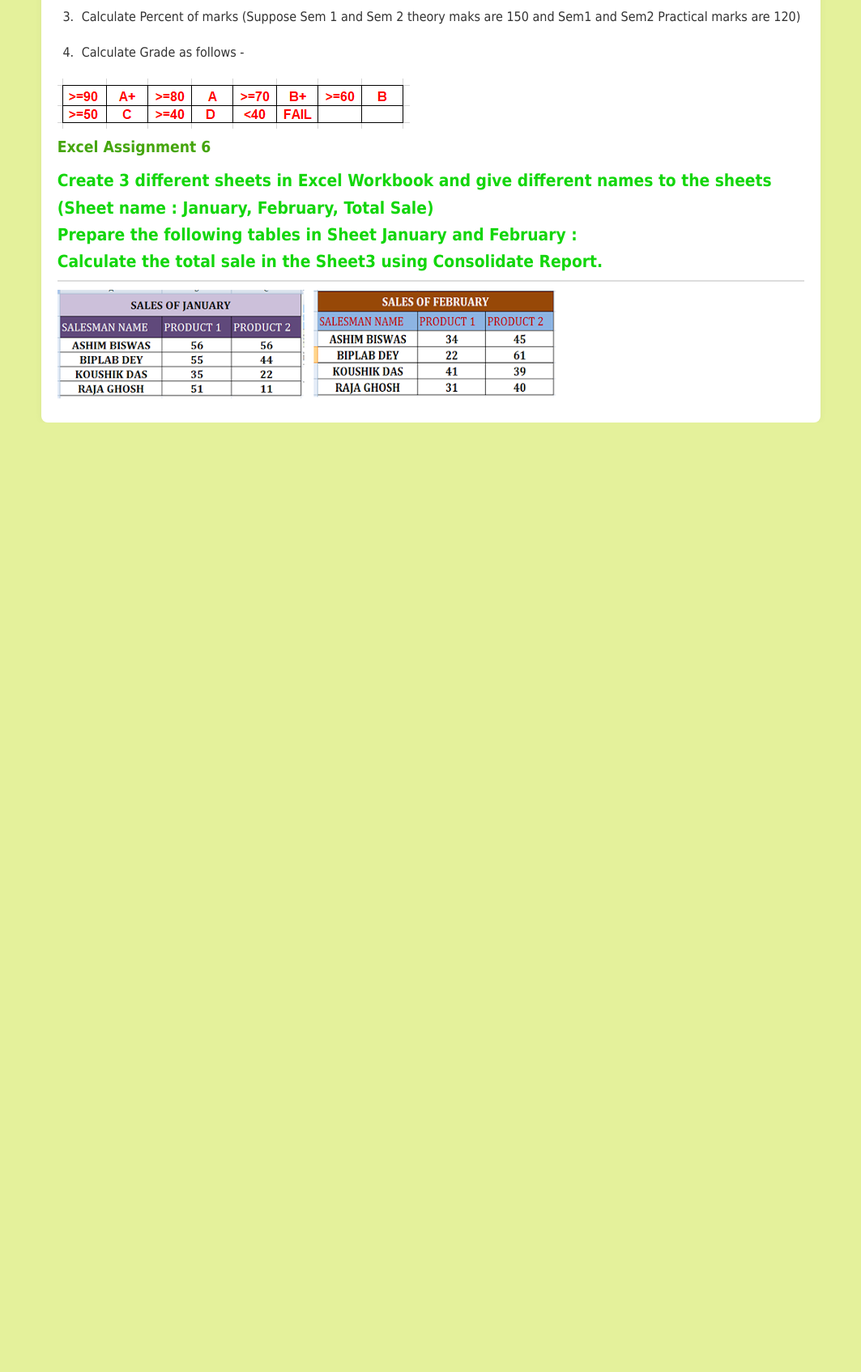
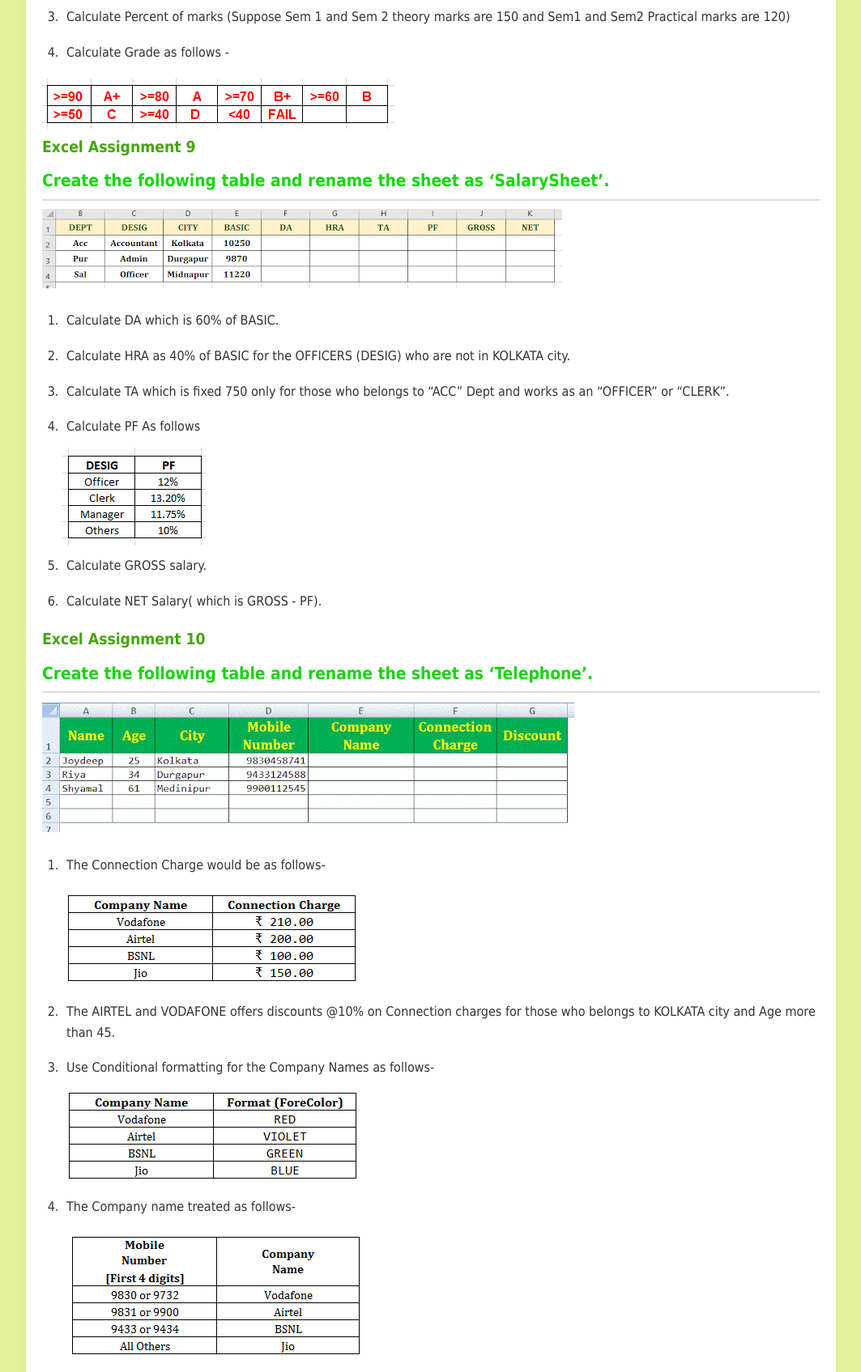
Before and after one commit to dhruba1011/CDTA, a plain HTML site: page excel_assign.html in a window 1280 px wide. Shown: the part 3282-4977 px from the top of the page at 81% size, without its empty margins (108-1171 px from the left). Before the commit the page ends 3804 px from the top, so only its background shows below. Drawn offline with Linux system fonts and the light colour scheme; a script that the page names is missing.

Commit message:
all excel updated

```diff
--- a/excel_assign.html
+++ b/excel_assign.html
@@ -4,7 +4,7 @@
 <head>
   <meta charset="UTF-8">
   <meta name="viewport" content="width=device-width, initial-scale=1.0">
-  <title>YCTC - HABRA - DDTA Course</title>
+  <title>YCTC - HABRA - CDTA Course</title>
   <link rel="stylesheet" href="style.css">
 </head>
 
@@ -77,18 +77,39 @@
     <ol>
       <li>Calculate Total of theory and practical.</li>
       <li>Calculate grand Total </li>
-      <li>Calculate Percent of marks (Suppose Sem 1 and Sem 2 theory maks are 150 and Sem1 and Sem2 Practical marks are 120)</li>
+      <li>Calculate Percent of marks (Suppose Sem 1 and Sem 2 theory marks are 150 and Sem1 and Sem2 Practical marks are
+        120)</li>
       <li>Calculate Grade as follows - </li>
     </ol>
     <img src="img/e10.png" alt="Image not found">
 
-     <h1>Excel Assignment 6</h1>
-     <h2>Create 3 different sheets in Excel Workbook and give different names to the sheets
-       <br>(Sheet name : January, February, Total Sale)
-       <br>Prepare the following tables in Sheet January and February :
-       <br>Calculate the total sale in the Sheet3 using Consolidate Report.
-      </h2>
-     <img src="img/e7.png" alt="Image not found">
+    <h1>Excel Assignment 9</h1>
+    <h2>Create the following table and rename the sheet as ‘SalarySheet’.</h2>
+    <img src="img/e11.png" alt="Image not found">
+    <ol>
+      <li>Calculate DA which is 60% of BASIC.</li>
+      <li>Calculate HRA as 40% of BASIC for the OFFICERS (DESIG) who are not in KOLKATA city.</li>
+      <li>Calculate TA which is fixed 750 only for those who belongs to “ACC” Dept and works as an “OFFICER” or
+        “CLERK”.</li>
+      <li>Calculate PF As follows </li>
+      <img src="img/e12.png" alt="Image not found">
+      <li>Calculate GROSS salary.</li>
+      <li>Calculate NET Salary( which is GROSS - PF).</li>
+    </ol>
+
+    <h1>Excel Assignment 10</h1>
+    <h2>Create the following table and rename the sheet as ‘Telephone’.</h2>
+    <img src="img/e13.gif" alt="Image not found">
+    <ol>
+      <li>The Connection Charge would be as follows-</li>
+      <img src="img/e14.png" alt="Image not found">
+      <li>The AIRTEL and VODAFONE offers discounts @10% on Connection charges for those who belongs to KOLKATA city and Age more than 45.</li>
+      <li>Use Conditional formatting for the Company Names as follows-</li>
+      <img src="img/e15.png" alt="Image not found">
+      <li>The Company name treated as follows-</li>
+      <img src="img/e16.png" alt="Image not found">
+    </ol>
+
 
 
   </main>
```
Also changed, not shown: index.html (+1 -1 lines). Lines whose indentation alone changed are shown as unchanged.
